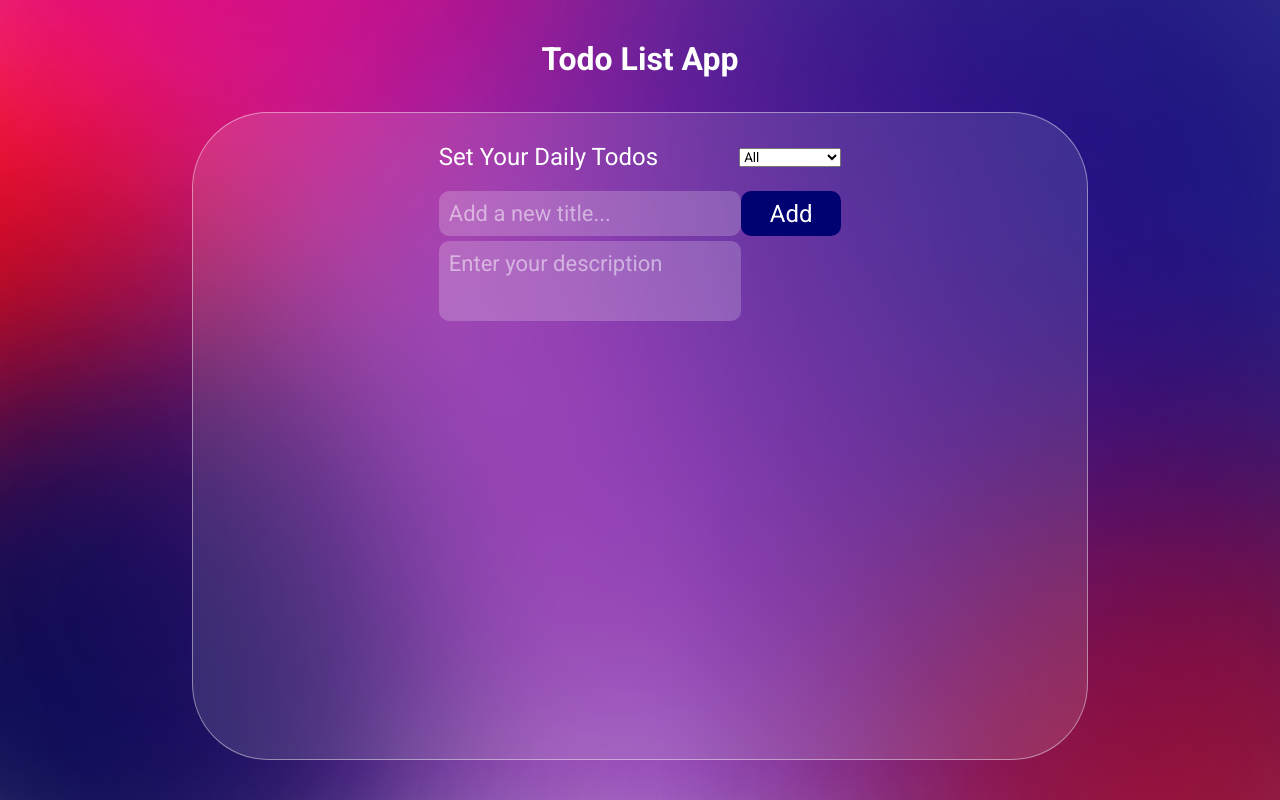
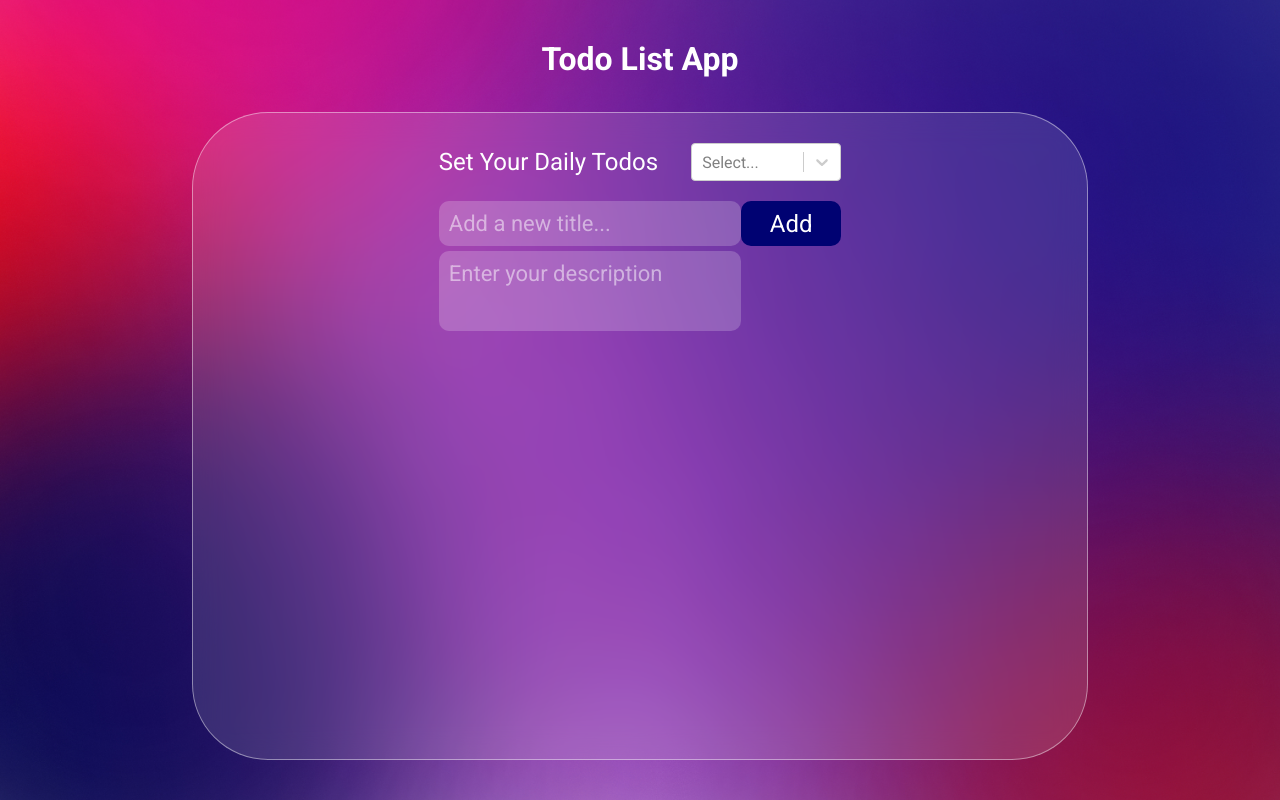
Before and after one commit to horex-Pro/todo-list-with-react.js, a React (Create React App) app: page / in a window 1280 px wide. Built offline with nearby package versions, Linux system fonts and the light colour scheme; the HTML template or start-up script is replaced by a standard one.

Commit message:
React-Select has added in this project

```diff
--- a/package.json
+++ b/package.json
@@ -3,13 +3,11 @@
   "version": "0.1.0",
   "private": true,
   "dependencies": {
-    "@testing-library/jest-dom": "^5.16.5",
-    "@testing-library/react": "^13.4.0",
-    "@testing-library/user-event": "^13.5.0",
     "react": "^18.2.0",
     "react-dom": "^18.2.0",
     "react-icons": "^4.10.1",
     "react-scripts": "5.0.1",
+    "react-select": "^5.7.4",
     "web-vitals": "^2.1.4"
   },
   "scripts": {
--- a/src/components/TodoApp/TodoApp.js
+++ b/src/components/TodoApp/TodoApp.js
@@ -3,12 +3,20 @@ import TodoForm from "../TodoForm/TodoForm";
 import TodoList from "../TodoList/TodoList";
 import styles from './TodoApp.module.css'
 import UncompletedCount from "../UncompletedCounter/UncompletedCounter";
+import Select from 'react-select';
+
+
+const options = [
+  { value: 'all', label: 'All' },
+  { value: 'Completed', label: 'Completed' },
+  { value: 'Uncompleted', label: 'Uncompleted' },
+];
 
 const TodoApp = () => {
 
     const [todos, setTodos] = useState([]);
     const [ filteredTodos, setFilteredTodos ] = useState( [] );
-    const [ status, setStatus ] = useState();
+    const [ status, setStatus ] = useState('all');
 
     useEffect(() => {
         const updatedTodos = changeHandler(status);
@@ -35,7 +43,7 @@ const TodoApp = () => {
     {
 
         setStatus(newStatus)
-        switch (status) {
+        switch (status.value) {
             case 'Completed':
                 return todos.filter(i => i.isCompleted);
             case 'Uncompleted':
@@ -47,23 +55,24 @@ const TodoApp = () => {
     }
 
     return (
-        <div className={styles.wrapper}>
+        <div className={ styles.wrapper }>
             <h1>Todo List App</h1>
-            <div className={styles.container}>
-                <div className={styles.row}>
-                    <UncompletedCount todos={todos} />
-                    {!todos.length ? <h2>Set Your Daily Todos</h2> : <h2>Uncompleted Task</h2>}
-                    <select onChange={(event) => setFilteredTodos(changeHandler(event.target.value))}>
-                        <option value='all'>All</option>
-                        <option value='Completed'>Completed</option>
-                        <option value='Uncompleted'>Uncompleted</option>
-                    </select>
+            <div className={ styles.container }>
+                <div className={ styles.row }>
+                    <UncompletedCount todos={ todos } />
+                    { !todos.length ? <h2>Set Your Daily Todos</h2> : <h2>Uncompleted Task</h2> }
+                    <Select
+                        defaultValue={ status }
+                        onChange={ setStatus }
+                        options={ options }
+                        className={styles.select}
+                    />
                 </div>
-                <TodoForm addTodo={addTodo} />
-                <TodoList todos={filteredTodos} onComplete={onCompletedHandler} onRemove={removeHandler} />
+                <TodoForm addTodo={ addTodo } />
+                <TodoList todos={ filteredTodos } onComplete={ onCompletedHandler } onRemove={ removeHandler } />
             </div>
         </div>
-    );
+    )
 }
 
 export default TodoApp;
--- a/src/components/TodoApp/TodoApp.module.css
+++ b/src/components/TodoApp/TodoApp.module.css
@@ -41,3 +41,6 @@ h2{
     justify-content: space-between;
     align-items: center;
 }
+.select{
+    width: 150px;
+}
```
Also changed, not shown: 1 other file (tests, documents, lock files or other folders).
